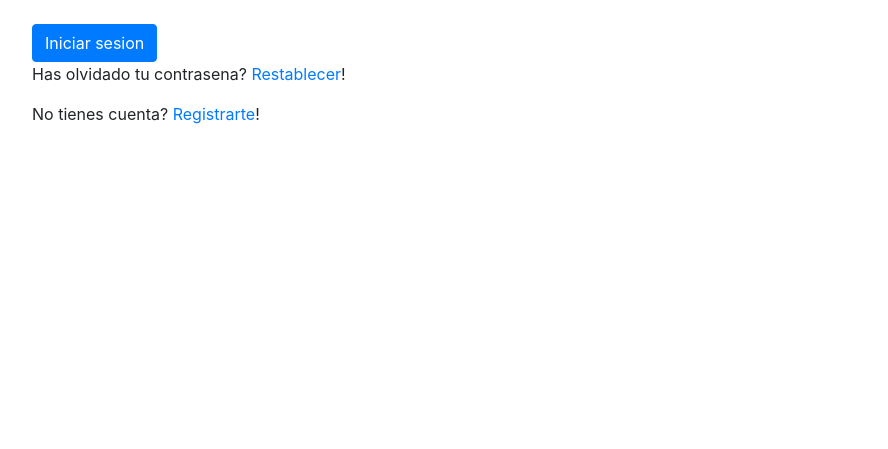
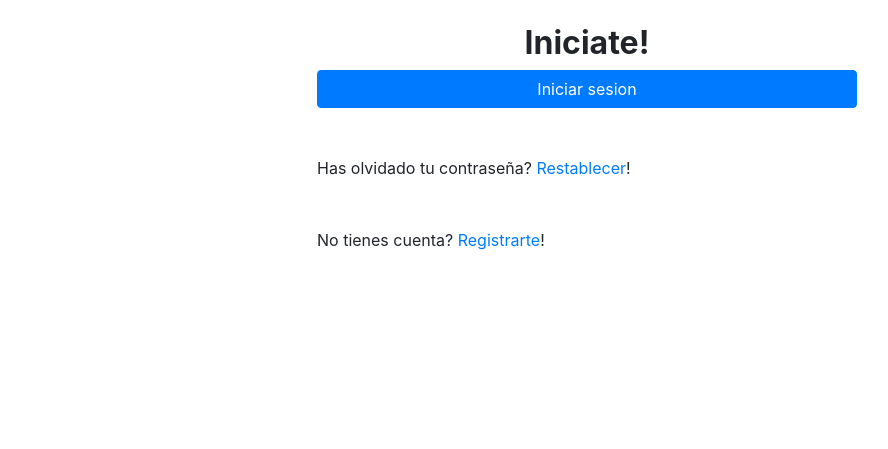
Before and after one commit to DarioZubaray/ProbarPythonDjango-1.10, a Django app: template src/templates/registration/login.html in a window 1280 px wide. Shown: the part 56-505 px from the top of the page, without its empty margins (53-941 px from the left). Run offline with Django 3.2, Linux system fonts and the light colour scheme; the template is opened without the code that fills it, so the values that code supplies are empty; some libraries are stand-ins or nearby versions.

Commit message:
redirigir url despues del login con una propertie

```diff
--- a/src/pd110/settings.py
+++ b/src/pd110/settings.py
@@ -143,5 +143,6 @@ MEDIA_ROOT = os.path.join(os.path.dirname(BASE_DIR), "static_env", "media_root")
 ACCOUNT_ACTIVATION_DAYS = 7
 REGISTRATION_AUTO_LOGIN = True
 SITE_ID = 1
+LOGIN_REDIRECT_URL = '/'
 
 CRISPY_TEMPLATE_PACK = 'bootstrap3'
--- a/src/templates/contacto.html
+++ b/src/templates/contacto.html
@@ -6,15 +6,15 @@
 {% block content %}
 
 {% if titulo_contacto %}
-<h1 class="text-align-center">{{titulo_contacto}}</h1>
+
 {% endif %}
 
 <div class="row">
     <div class="col-sm-6 offset-sm-3">
-
+        <h2 class="text-align-center"><strong>{{titulo_contacto}}!</strong></h2>
         <form method="POST" action="">{% csrf_token %}
             {{ form | crispy }}
-            <input class="btn btn-primary" type="submit" value="Enviar">
+            <input class="btn btn-primary btn-block" type="submit" value="Enviar">
         </form>
 
     </div>
--- a/src/templates/inicio.html
+++ b/src/templates/inicio.html
@@ -8,7 +8,7 @@
     <div class="container">
         <h1>{{ el_titulo }}</h1>
         <p class="lead">This example is a quick exercise to illustrate how the top-aligned navbar works. As you scroll, this navbar remains in its original position and moves with the rest of the page.</p>
-        <a class="btn btn-lg btn-primary" href="/docs/4.3/components/navbar/" role="button">View navbar docs &raquo;</a>
+        <a class="btn btn-lg btn-primary" href="/accounts/register/" role="button">Unete &raquo;</a>
     </div>
 </div>
 {% endblock %}
--- a/src/templates/registration/login.html
+++ b/src/templates/registration/login.html
@@ -3,14 +3,20 @@
 {% load crispy_forms_tags %}
 
 {% block content %}
-<form method="post" action=".">
-  {% csrf_token %}
-  {{ form | crispy }}
 
-  <input class="btn btn-primary" type="submit" value="{% trans 'Iniciar sesion' %}" />
-  <input type="hidden" name="next" value="{{ next }}" />
-</form>
+<div class="row">
+    <div class="col-sm-6 offset-sm-3">
+      <h2 class="text-align-center"><strong>Iniciate!</strong></h2>
+      <form method="post" action=".">
+        {% csrf_token %}
+        {{ form | crispy }}
 
-<p>{% trans "Has olvidado tu contrasena" %}? <a href="{% url 'auth_password_reset' %}">{% trans "Restablecer" %}</a>!</p>
-<p>{% trans "No tienes cuenta" %}? <a href="{% url 'registration_register' %}">{% trans "Registrarte" %}</a>!</p>
+        <input class="btn btn-primary btn-block" type="submit" value="{% trans 'Iniciar sesion' %}" />
+        <input type="hidden" name="next" value="{{ next }}" />
+      </form>
+      <p class="my-5">{% trans "Has olvidado tu contraseña" %}? <a href="{% url 'auth_password_reset' %}">{% trans "Restablecer" %}</a>!</p>
+      <p>{% trans "No tienes cuenta" %}? <a href="{% url 'registration_register' %}">{% trans "Registrarte" %}</a>!</p>
+    </div>
+</div>
+
 {% endblock %}
--- a/src/templates/registration/registration_form.html
+++ b/src/templates/registration/registration_form.html
@@ -10,7 +10,7 @@
     {% csrf_token %}
     {{ form | crispy }}
 
-    <input class="btn btn-outline-primary" type="submit" value="{% trans 'Enviar' %}" />
+    <input class="btn btn-primary btn-block" type="submit" value="{% trans 'Enviar' %}" />
   </form>
 
 </div>
```
